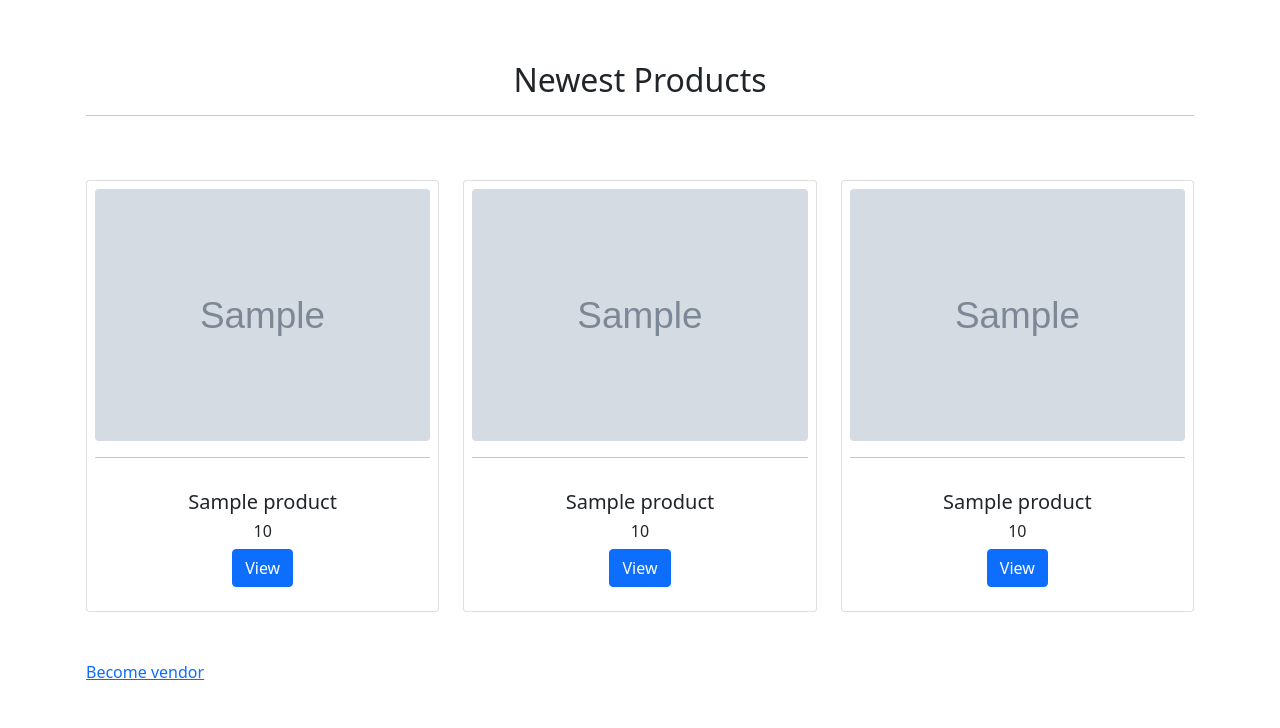
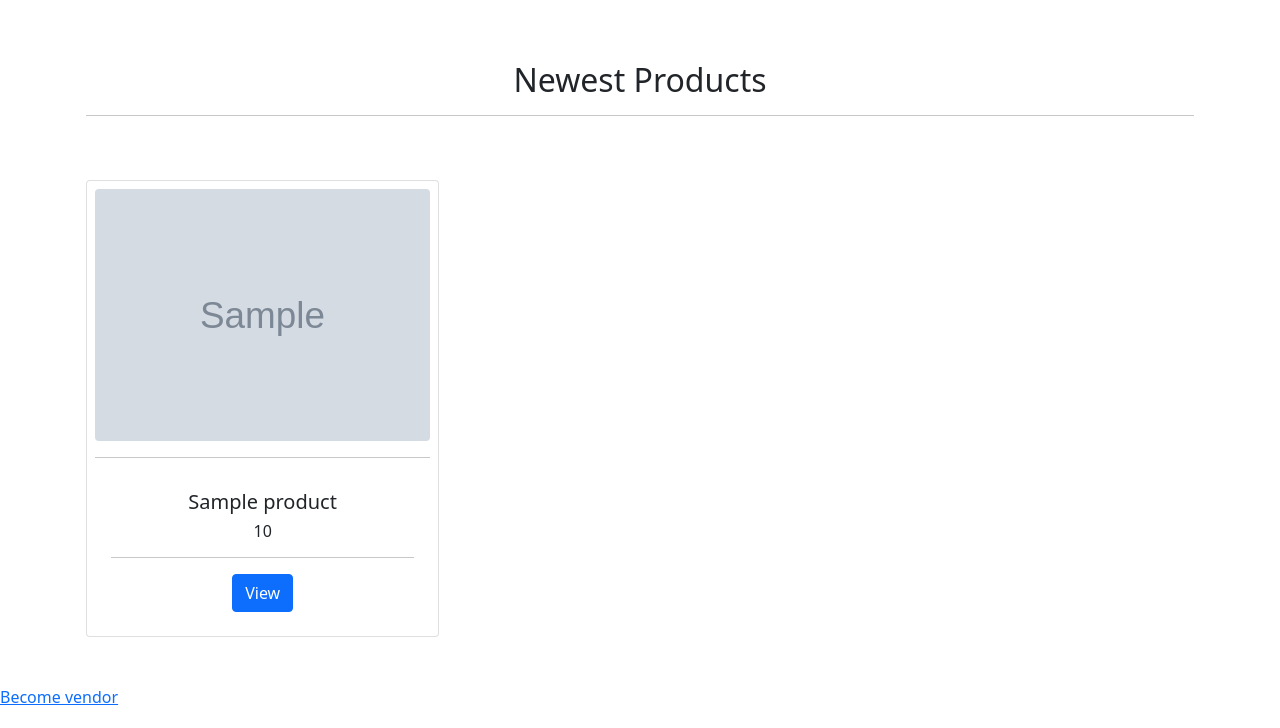
Before and after one commit to ochukoerewive/Stop_N_Shop, a Django app: template core/templates/index.html in a window 1280 px wide. Shown: the part 72-800 px from the top of the page. Run offline with Django 3.2, Linux system fonts and the light colour scheme; the template is opened without the code that fills it: most values are stand-ins (such as "Sample title", 1, 10 or a date in 2020); grey boxes marked "Sample" are stand-in pictures; some libraries are stand-ins or nearby versions.

Commit message:
Added product.html, list_item.html and the backend coding

```diff
--- a/core/templates/index.html
+++ b/core/templates/index.html
@@ -16,56 +16,10 @@
     {% for product in newest_products %}
 
 <!--Container for Newest Products-->
-<div class="container-card mb-5 mt-5">
-    <div class="row">
-        <!-- Card 1 -->
-        <div class="col-md-4">
-            <div class="card mt-3">
-                <div class="product-1 align-items-center p-2 text-center">
-                    <img src="{{ product.get_thumbnail }}" alt="" class="rounded">
-                    <hr>
-                    <div class="card-body">
-                        <h5 class="card-title">{{ product.title }}</h5>
-                        <h6 class="price-tag">{{ product.price }}</h6>
-                        <a href="#" class="btn btn-primary">View</a>
-                    </div>
-                </div>
-            </div>
-        </div>
-
-        <div class="col-md-4">
-            <div class="card mt-3">
-                <div class="product-1 align-items-center p-2 text-center">
-                    <img src="{{ product.get_thumbnail }}" alt="" class="rounded">
-                    <hr>
-                    <div class="card-body">
-                        <h5 class="card-title">{{ product.title }}</h5>
-                        <h6 class="price-tag">{{ product.price }}</h6>
-                        <a href="#" class="btn btn-primary">View</a>
-                    </div>
-                </div>
-            </div>
-        </div>
-
-        <div class="col-md-4">
-            <div class="card mt-3">
-                <div class="product-1 align-items-center p-2 text-center">
-                    <img src="{{ product.get_thumbnail }}" alt="" class="rounded">
-                    <hr>
-                    <div class="card-body">
-                        <h5 class="card-title">{{ product.title }}</h5>
-                        <h6 class="price-tag">{{ product.price }}</h6>
-                        <a href="#" class="btn btn-primary">View</a>
-                    </div>
-                </div>
-            </div>
-        </div>
-
-
-    </div>
-</div>
+    {% include 'product/parts/list_item.html' %}
 <!--Container for Newest Products ends-->
 
 
 {% endfor %}
+</div>
 {% endblock %}
--- /dev/null
+++ b/product/templates/product/parts/list_item.html
@@ -0,0 +1,23 @@
+
+<!--Container for Newest Products-->
+<div class="container-card mb-5 mt-5">
+    <div class="row">
+        <!-- Card 1 -->
+        <div class="col-md-4">
+            <div class="card mt-3">
+                <div class="product-1 align-items-center p-2 text-center">
+                    <img src="{{ product.get_thumbnail }}" alt="" class="rounded">
+                    <hr>
+                    <div class="card-body">
+                        <h5 class="card-title">{{ product.title }}</h5>
+                        <h6 class="price-tag">{{ product.price }}</h6>
+                        <hr>
+                        <a href="{% url 'product' product.category.slug product.slug %}" class="btn btn-primary">View</a>
+                    </div>
+                </div>
+            </div>
+        </div>
+
+    </div>
+</div>
+<!--Container for Newest Products-->
--- a/product/templates/product/product.html
+++ b/product/templates/product/product.html
@@ -6,12 +6,14 @@
 {% block content %}
     {% if product.image %}
     <figure class="image is-4by3 mb-6">
-        <img src="{{ product.image.url }}}" alt="">
+        <img src="{{ product.image.url }}" alt="">
     </figure>
     {% endif %}
 
 <h1 class="title">{{ product.title }}, ${{ product.price }}</h1>
+<!--To show the vendor's name-->
 <p class="mb-6"><span class="tag is-dark">{{ product.vendor.name }}</span></p>
+
 <p>{{ product.description }} </p>
 
 {% if similar_products %}
--- a/rhodonitestore/urls.py
+++ b/rhodonitestore/urls.py
@@ -22,4 +22,5 @@ urlpatterns = [
     path('admin/', admin.site.urls),
     path('', include('core.urls')),
     path('vendors/', include('vendor.urls')),
+    path('', include('product.urls'))
 ] + static(settings.MEDIA_URL, document_root=settings.MEDIA_ROOT)
```
Also changed, not shown: product/urls.py (added, +7 -0 lines), product/views.py (+4 -4 lines), core/views.py (line endings or trailing spaces).
